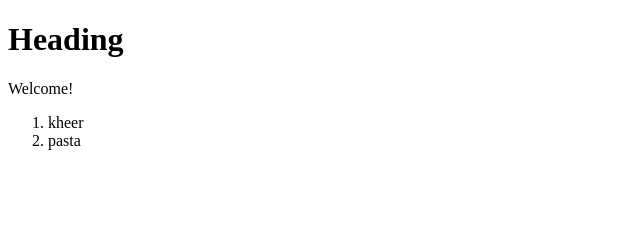
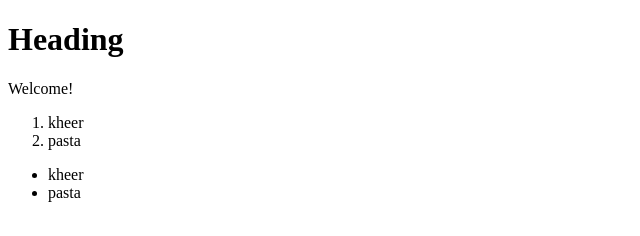
Before and after one commit to gblvenkatesh/myFirstRepo, a plain HTML site: page index.html in a window 1280 px wide. Shown: the full height of the page, 0-640 px from the left. Drawn offline with Linux system fonts and the light colour scheme.

Commit message:
Unordered list added

```diff
--- a/index.html
+++ b/index.html
@@ -10,5 +10,9 @@
       <li>kheer</li>
       <li>pasta</li>
     </ol>
+    <ul>
+      <li>kheer</li>
+      <li>pasta</li>
+    </ul>
   </body>
 </html>
```
